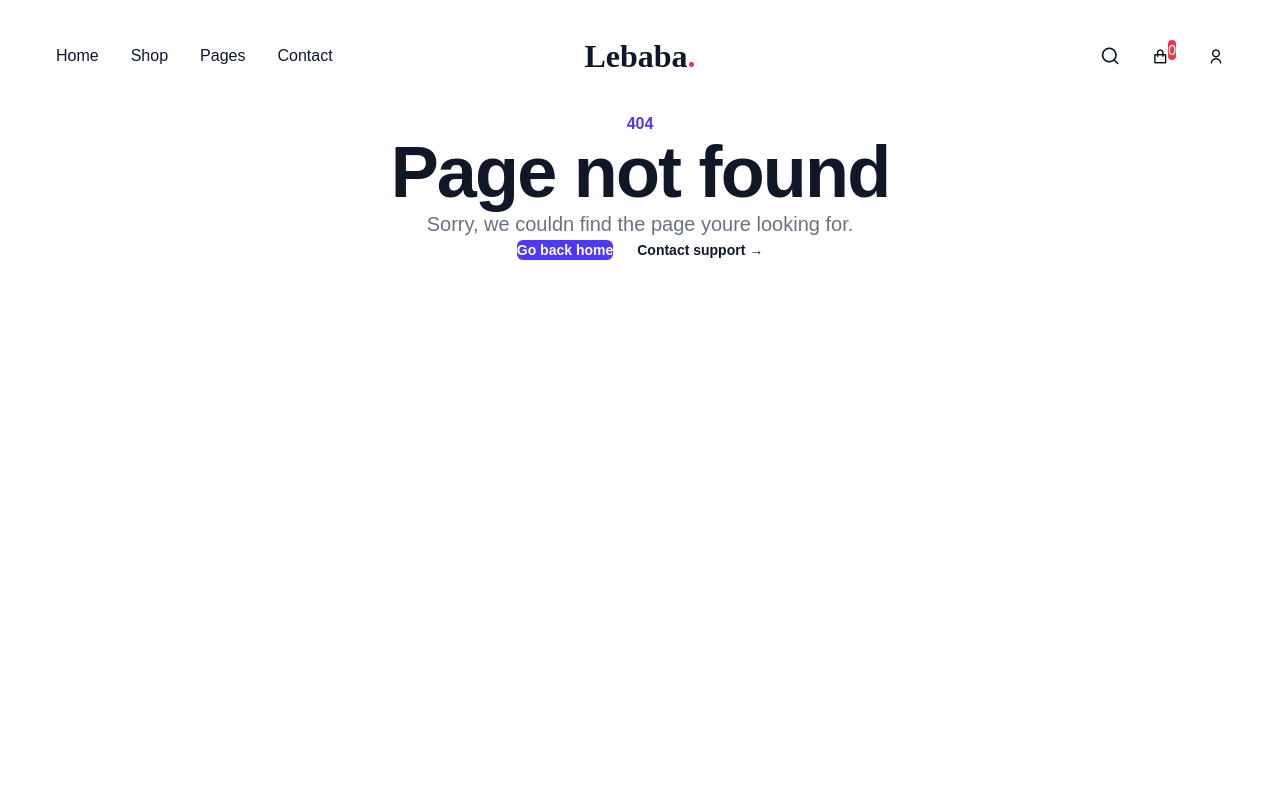
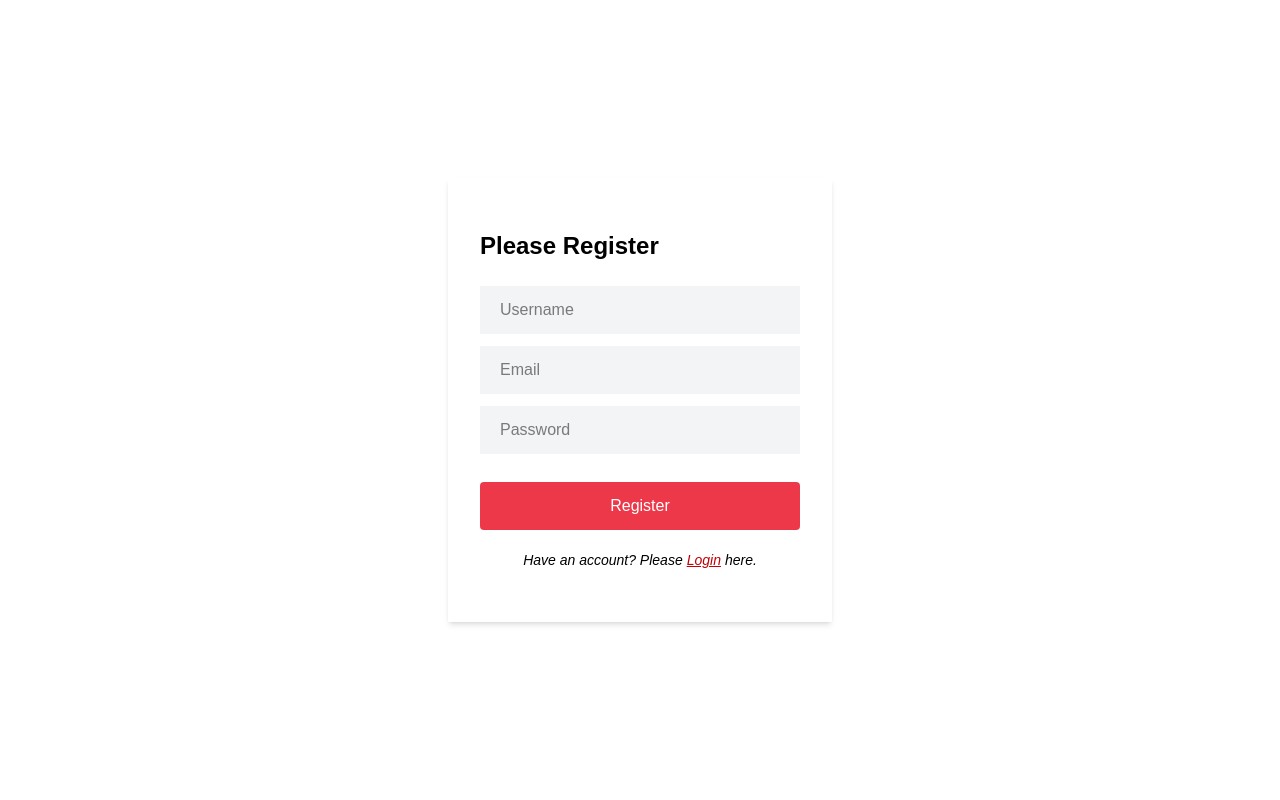
Before and after one commit to nh246/MERN-E-Commerce, a React (Vite) app in the folder frontend/: page /register in a window 1280 px wide. Shown: the top 800 px of the page. Built offline with nearby package versions, Linux system fonts and the light colour scheme.

Commit message:
login and register done

```diff
--- a/frontend/package.json
+++ b/frontend/package.json
@@ -13,6 +13,7 @@
     "@tailwindcss/vite": "^4.0.0",
     "react": "^18.3.1",
     "react-dom": "^18.3.1",
+    "react-hook-form": "^7.54.2",
     "react-router": "^7.1.4",
     "remixicon": "^4.6.0",
     "tailwindcss": "^4.0.0"
--- a/frontend/src/components/ErrorPage.jsx
+++ b/frontend/src/components/ErrorPage.jsx
@@ -1,21 +1,21 @@
-
-import { Link } from 'react-router';
+import { Link } from "react-router";
 
 function ErrorPage() {
   return (
-    <main className="grid min-h-full place-items-center bg-white px-6 py-24 sm:py-32 lg:px-8">
+    <main className="grid h-screen place-items-center bg-white px-6 py-24 sm:py-32 lg:px-8">
       <div className="text-center">
-      <p className="text-base font-semibold text-indigo-600">404</p>
-      <h1 className="mt-4 text-5xl font-semibold tracking-tight text-balance text-gray-900 sm:text-7xl">
+        <p className="text-base font-semibold text-primary">404</p>
+        <h1 className="!mt-4 text-5xl font-semibold tracking-tight text-balance text-gray-900 sm:text-7xl">
           Page not found
         </h1>
-      <p className="mt-6 text-lg font-medium text-pretty text-gray-500 sm:text-xl/8">
+        <p className="!mt-6 text-lg font-medium text-pretty text-gray-500 sm:text-xl/8">
           Sorry, we couldn find the page youre looking for.
         </p>
-      <div className="mt-10 flex items-center justify-center gap-x-6">
-        <Link to='/'
+        <div className="!mt-10 flex items-center justify-center gap-x-6">
+          <Link
+            to="/"
             href="#"
-          className="rounded-md bg-indigo-600 px-3.5 py-2.5 text-sm font-semibold text-white shadow-xs hover:bg-indigo-500 focus-visible:outline-2 focus-visible:outline-offset-2 focus-visible:outline-indigo-600"
+            className="rounded-md bg-primary !px-2 !py-3  text-sm font-semibold text-white shadow-xs hover:bg-primary-dark focus-visible:outline-2 focus-visible:outline-offset-2 focus-visible:outline-indigo-600"
           >
             Go back home
           </Link>
@@ -25,7 +25,7 @@ function ErrorPage() {
         </div>
       </div>
     </main>
-  )
+  );
 }
 
-export default ErrorPage
+export default ErrorPage;
--- /dev/null
+++ b/frontend/src/components/Login.jsx
@@ -0,0 +1,67 @@
+// import { useState } from "react";
+import { Link } from "react-router";
+import { useForm } from "react-hook-form";
+
+function Login() {
+//   const [message, setMessage] = useState("");
+  const {
+    register,
+    handleSubmit,
+    formState: { errors },
+  } = useForm();
+
+  const onSubmit = (data) => {
+    console.log(data)
+  }
+
+  return (
+    <section className="h-screen flex items-center justify-center p-2">
+      <div className="bg-white p-8 max-w-sm max-auto shadow-md">
+        <h2 className=" text-2xl font-semibold pt-5">Please Login</h2>
+        <form
+          onSubmit={handleSubmit(onSubmit)}
+          className="space-y-3 max-w-sm mx-auto pt-6"
+        >
+          <input
+            {...register("email", { required: true })}
+            type="email"
+            placeholder="Email"
+
+            className="w-full bg-gray-100 focus:outline-none px-5 py-3"
+          />
+          {errors.email && (
+            <span className="text-red-500 m-1">Email is required</span>
+          )}
+          <input
+            {...register("password", { required: true })}
+            type="password"
+            placeholder="Password"
+
+            className="w-full bg-gray-100 focus:outline-none px-5 py-3 "
+          />
+
+          {errors.password && (
+            <span className="text-red-500 m-1">Password is required</span>
+          )}
+
+          <button className="w-full mt-4 bg-primary hover:bg-primary-dark text-white font-medium py-3 rounded-sm">
+            Login
+          </button>
+        </form>
+
+        <div className="my-5 italic text-sm text-center">
+          Don't have an account
+          <Link
+            to="/register"
+            className="text-red-700 hover:text-red-500 px-1 cursor-pointer !underline"
+          >
+            Register
+          </Link>
+          here.
+        </div>
+      </div>
+    </section>
+  );
+}
+
+export default Login;
--- a/frontend/src/components/NavBar.jsx
+++ b/frontend/src/components/NavBar.jsx
@@ -58,7 +58,9 @@ function NavBar() {
             </button>
           </span>
           <span>
-            <i className="ri-user-line rounded-full cursor-pointer"></i>
+            <Link to="/login">
+              <i className="ri-user-line rounded-full cursor-pointer"></i>
+            </Link>
           </span>
         </div>
       </nav>
--- /dev/null
+++ b/frontend/src/components/Register.jsx
@@ -0,0 +1,74 @@
+import { Link } from "react-router";
+import { useForm } from "react-hook-form";
+
+function Register() {
+  //   const [message, setMessage] = useState("");
+  const {
+    register,
+    handleSubmit,
+    formState: { errors },
+  } = useForm();
+
+  const onSubmit = (data) => {
+    console.log(data);
+  };
+
+  return (
+    <section className="h-screen flex items-center justify-center p-2">
+      <div className="bg-white p-8 max-w-sm max-auto shadow-md">
+        <h2 className=" text-2xl font-semibold pt-5">Please Register</h2>
+        <form
+          onSubmit={handleSubmit(onSubmit)}
+          className="space-y-3 max-w-sm mx-auto pt-6"
+        >
+          <input
+            {...register("username", { required: true })}
+            type="text"
+            placeholder="Username"
+            className="w-full bg-gray-100 focus:outline-none px-5 py-3"
+          />
+          {errors.username && (
+            <span className="text-red-500 m-1 text-sm">Username is required</span>
+          )}
+
+          <input
+            {...register("email", { required: true })}
+            type="email"
+            placeholder="Email"
+            className="w-full bg-gray-100 focus:outline-none px-5 py-3"
+          />
+          {errors.email && (
+            <span className="text-red-500 m-1 text-sm">Email is required</span>
+          )}
+          <input
+            {...register("password", { required: true })}
+            type="password"
+            placeholder="Password"
+            className="w-full bg-gray-100 focus:outline-none px-5 py-3 "
+          />
+
+          {errors.password && (
+            <span className="text-red-500 m-1 text-sm">Password is required</span>
+          )}
+
+          <button className="w-full mt-4 bg-primary hover:bg-primary-dark text-white font-medium py-3 rounded-sm">
+            Register
+          </button>
+        </form>
+
+        <div className="my-5 italic text-sm text-center">
+          Have an account? Please
+          <Link
+            to="/login"
+            className="text-red-700 hover:text-red-500 px-1 cursor-pointer !underline"
+          >
+            Login
+          </Link>
+          here.
+        </div>
+      </div>
+    </section>
+  );
+}
+
+export default Register;
--- a/frontend/src/index.css
+++ b/frontend/src/index.css
@@ -29,11 +29,11 @@
   --header-font: "Playfair Display", serif;
 }
 
-* {
+/* * {
   padding: 0;
   margin: 0;
   box-sizing: border-box;
-}
+} */
 
 .section__container {
   max-width: var(--max-width-1400);
--- a/frontend/src/routes/RouterPage.jsx
+++ b/frontend/src/routes/RouterPage.jsx
@@ -4,15 +4,19 @@ import Home from "../pages/home/Home";
 import ShopPage from "../pages/shop/ShopPage";
 import CategoryPage from "../pages/category/CategoryPage";
 import ErrorPage from "../components/ErrorPage";
+import Login from "../components/Login";
+import Register from "../components/Register";
 function RouterPage() {
   return (
     <Routes>
-      <Route element={<App />} errorElement={<ErrorPage/>} >
-        <Route path="/" element={<Home/>} errorElement={<ErrorPage/>} />
-        <Route path="/shop" element={<ShopPage/>} />
-        <Route path="/categories/:categoryName" element={<CategoryPage/>} />
-        <Route path="*" element={<ErrorPage />} />
+      <Route element={<App />} errorElement={<ErrorPage />}>
+        <Route path="/" element={<Home />} errorElement={<ErrorPage />} />
+        <Route path="/shop" element={<ShopPage />} />
+        <Route path="/categories/:categoryName" element={<CategoryPage />} />
       </Route>
+      <Route path="*" element={<ErrorPage />} />
+      <Route path="/login" element={<Login/>}/>
+      <Route path="/register" element={<Register/>}/>
     </Routes>
   );
 }
```
Also changed, not shown: 1 other file (tests, documents, lock files or other folders). Lines whose indentation alone changed are shown as unchanged.
